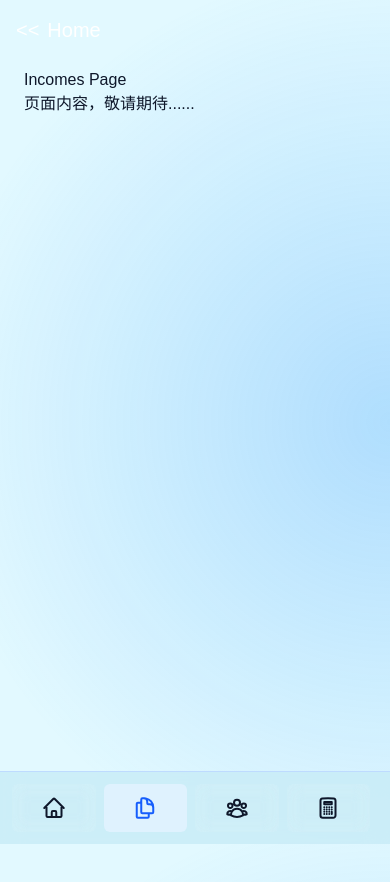
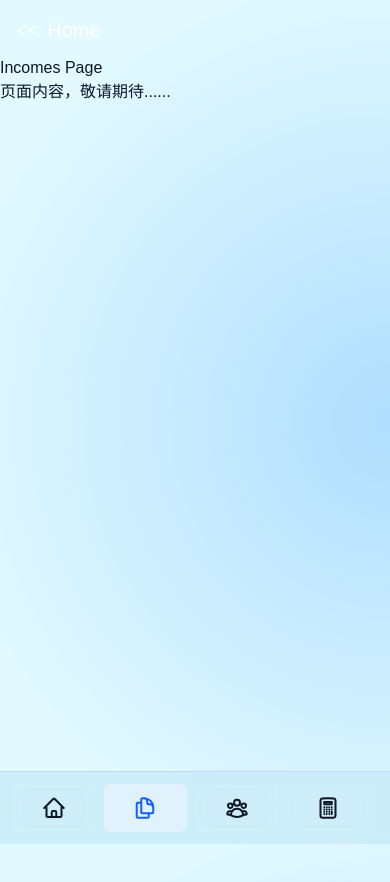
Before and after one commit to Rain045/bill-notion, a Next.js app: page /dashboard/incomes in a window 390 px wide. Shown: the top 882 px of the page. Built offline with nearby package versions, Linux system fonts and the light colour scheme; a web font is replaced by a local one.

Commit message:
Adjusted layout for sub page

```diff
--- a/app/dashboard/layout.tsx
+++ b/app/dashboard/layout.tsx
@@ -17,12 +17,18 @@ export default function Layout({ children }: { children: React.ReactNode }) {
         </nav>
         <div className="flex h-screen flex-col md:flex-row md:overflow-hidden">
             <div className="w-full flex-none md:w-64">
-
                 {/* 导航栏 */}
                 <SideNav />
+            </div>
 
+            <div className="
+                grow w-full transition-all duration-300 py-3
+                /* 桌面端 (md) 适配 */
+                md:h-screen md:overflow-y-auto md:p-12 md:pb-6
+            "
+            >
+                {children}
             </div>
-            <div className="grow p-6 md:overflow-y-auto md:p-12">{children}</div>
         </div>
     </main>
 
--- a/app/money_track/layout.tsx
+++ b/app/money_track/layout.tsx
@@ -16,7 +16,14 @@ export default function Layout({ children }: { children: React.ReactNode }) {
         </nav>
 
         {/* 子页面内容区 */}
-        <div className="grow p-6 md:overflow-y-auto md:p-12">{children}</div>
+        <div className="
+            grow w-full transition-all duration-300 py-3
+            /* 桌面端 (md) 适配 */
+            md:h-screen md:overflow-y-auto md:p-12 md:pb-6
+        "
+        >
+            {children}
+        </div>
     </main>
 
   );
```
